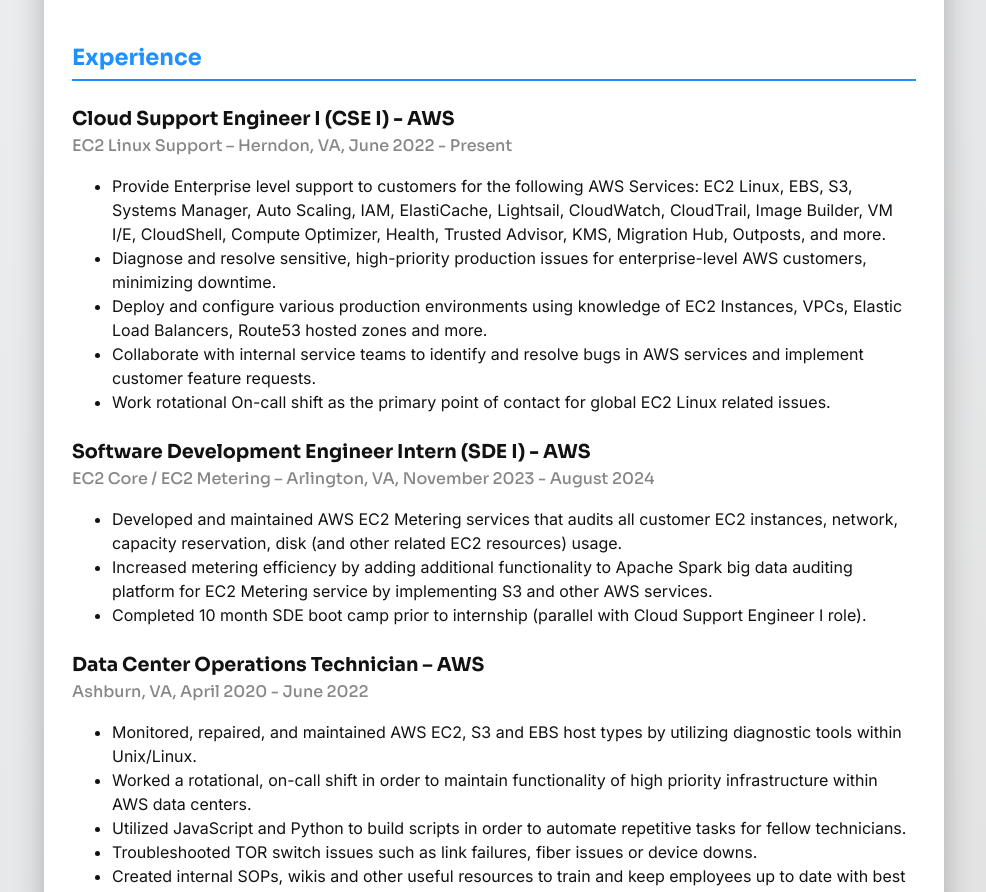
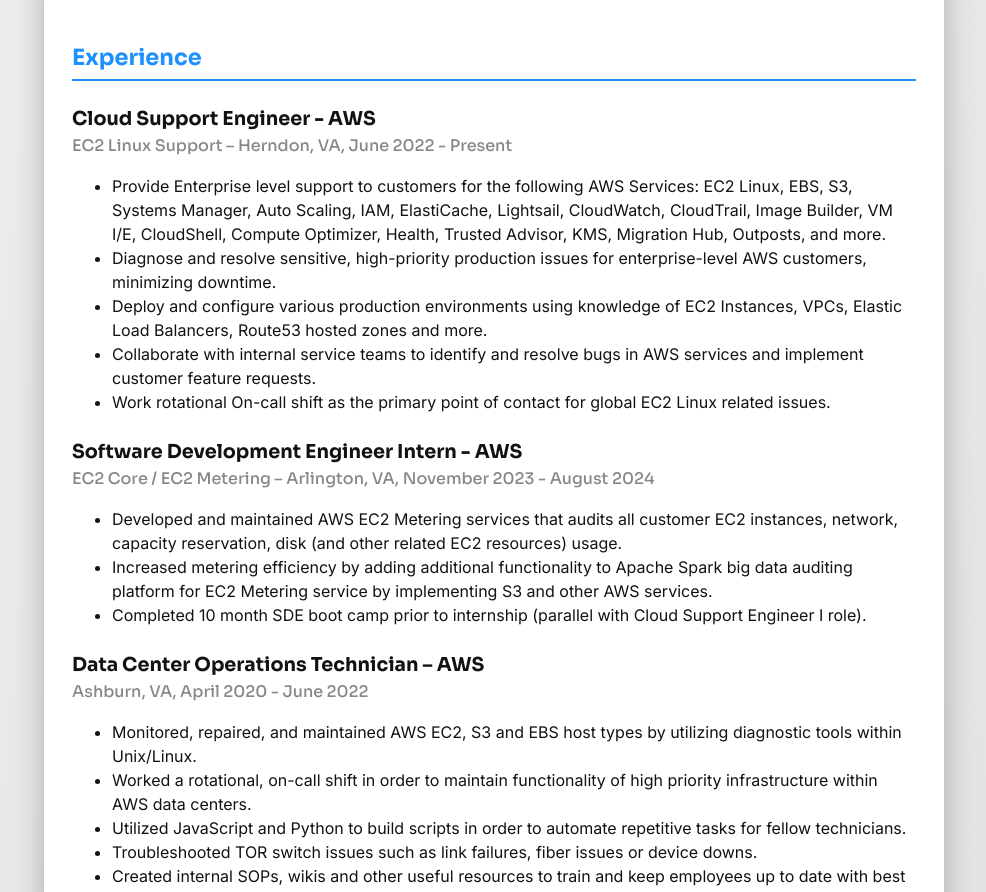
Before and after one commit to sorenmoha/sorenmoha.com, a React (Vite) app: page / in a window 1280 px wide. Shown: the part 1046-1938 px from the top of the page, without its empty margins (146-1132 px from the left). Built offline with nearby package versions, Linux system fonts and the light colour scheme.

Commit message:
Add minor changes to content

```diff
--- a/src/App.jsx
+++ b/src/App.jsx
@@ -95,7 +95,7 @@
         <h2>Experience</h2>
 
         <h3>
-          Cloud Support Engineer I (CSE I) - AWS
+          Cloud Support Engineer - AWS
           <br />
           <small>EC2 Linux Support – Herndon, VA, June 2022 - Present</small>
         </h3>
@@ -108,7 +108,7 @@
         </ul>
 
         <h3>
-          Software Development Engineer Intern (SDE I) - AWS
+          Software Development Engineer Intern - AWS
           <br />
           <small>EC2 Core / EC2 Metering – Arlington, VA, November 2023 - August 2024</small>
         </h3>
```
